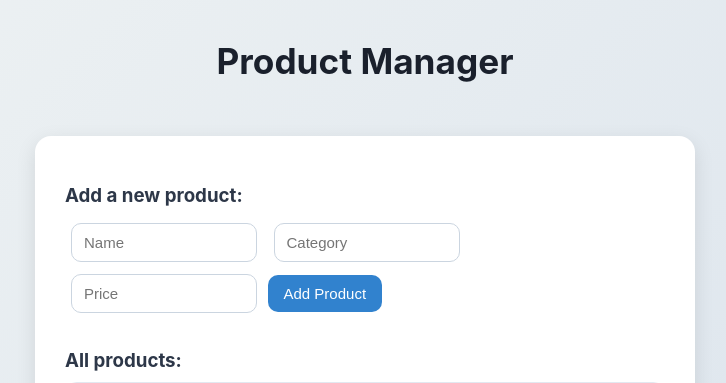
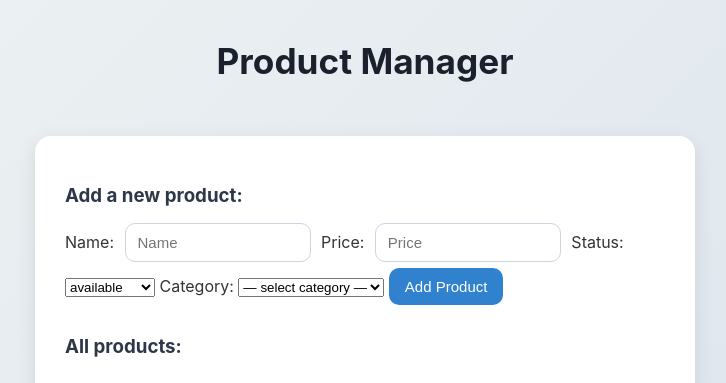
Before and after one commit to Chila69/Project1, a Flask app: page / in a window 1280 px wide. Shown: the top 383 px of the page, without its empty margins (275-1001 px from the left). Run offline with Flask 3, Linux system fonts and the light colour scheme; data comes from the database, SQL or seed files in the repository.

Commit message:
Dodano obsługę kategorii: domyślne kategorie, endpoint /api/categories, wybór kategorii w formularzu i przesyłanie category_id

```diff
--- a/app.py
+++ b/app.py
@@ -269,5 +269,24 @@
     db.session.commit()
     return jsonify({"message": "Order deleted"})
 
+@app.before_first_request
+def create_default_categories():
+    db.create_all()
+    if Category.query.count() == 0:
+        default_categories = [
+            Category(name="Elektronika"),
+            Category(name="Jedzenie"),
+            Category(name="Ubrania"),
+            Category(name="Inne")
+        ]
+        db.session.add_all(default_categories)
+        db.session.commit()
+        print("Dodano domyślne kategorie do bazy danych")
+
+@app.route('/api/categories', methods=['GET'])
+def get_categories():
+    categories = Category.query.all()
+    return jsonify([{"id": c.id, "name": c.name} for c in categories])
+
 if __name__ == '__main__':
     app.run(debug=True, port=5001)  # если ты уже менял порт — оставь свой
--- a/static/script.js
+++ b/static/script.js
@@ -151,6 +151,37 @@
   document.getElementById("price").value = "";
   loadProducts();
 }
+async function loadCategories() {
+  const res = await fetch('/api/categories');
+  const categories = await res.json();
+  const select = document.getElementById('category-select');
+  select.innerHTML = ''; // очистить список
+  categories.forEach(cat => {
+      const option = document.createElement('option');
+      option.value = cat.id;
+      option.textContent = cat.name;
+      select.appendChild(option);
+  });
+}
+document.addEventListener('DOMContentLoaded', () => {
+  loadCategories();
+  loadProducts();
+});
+const categoryId = document.getElementById('category-select').value;
+
+const product = {
+    name: nameInput.value,
+    price: parseFloat(priceInput.value),
+    status: statusInput.value,
+    category_id: categoryId ? parseInt(categoryId) : null
+};
+
+await fetch('/api/products', {
+    method: 'POST',
+    headers: { 'Content-Type': 'application/json' },
+    body: JSON.stringify(product)
+});
+
 
 // init
 loadProducts();
--- a/templates/index.html
+++ b/templates/index.html
@@ -3,6 +3,10 @@
 <head>
   <meta charset="UTF-8" />
   <title>Product CRUD</title>
+  <!-- если запускаешь через Flask-шаблоны, лучше так:
+  <link rel="stylesheet" href="{{ url_for('static', filename='style.css') }}">
+  <script src="{{ url_for('static', filename='script.js') }}" defer></script>
+  -->
   <link rel="stylesheet" href="/static/style.css">
   <script src="/static/script.js" defer></script>
 </head>
@@ -11,9 +15,25 @@
 
   <div class="container">
     <h3>Add a new product:</h3>
+
+    <label for="name">Name:</label>
     <input id="name" placeholder="Name" />
-    <input id="category" placeholder="Category" />
-    <input id="price" placeholder="Price" type="number" />
+
+    <label for="price">Price:</label>
+    <input id="price" placeholder="Price" type="number" step="0.01" />
+
+    <label for="status">Status:</label>
+    <select id="status">
+      <option value="available">available</option>
+      <option value="unavailable">unavailable</option>
+    </select>
+
+    <label for="category-select">Category:</label>
+    <select id="category-select">
+      <option value="">— select category —</option>
+      <!-- script.js заполнит список из /api/categories -->
+    </select>
+
     <button onclick="addProduct()">Add Product</button>
 
     <h3 style="margin-top: 30px;">All products:</h3>
```
